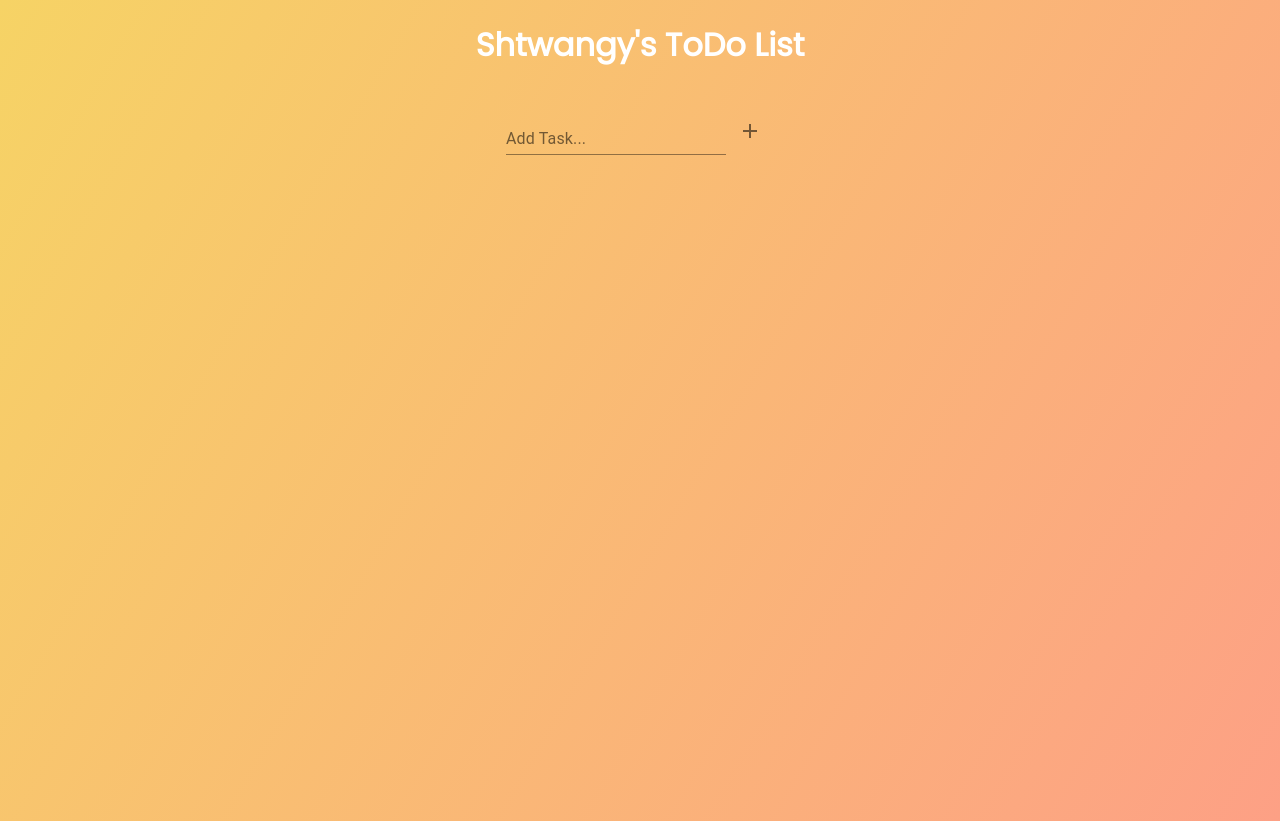
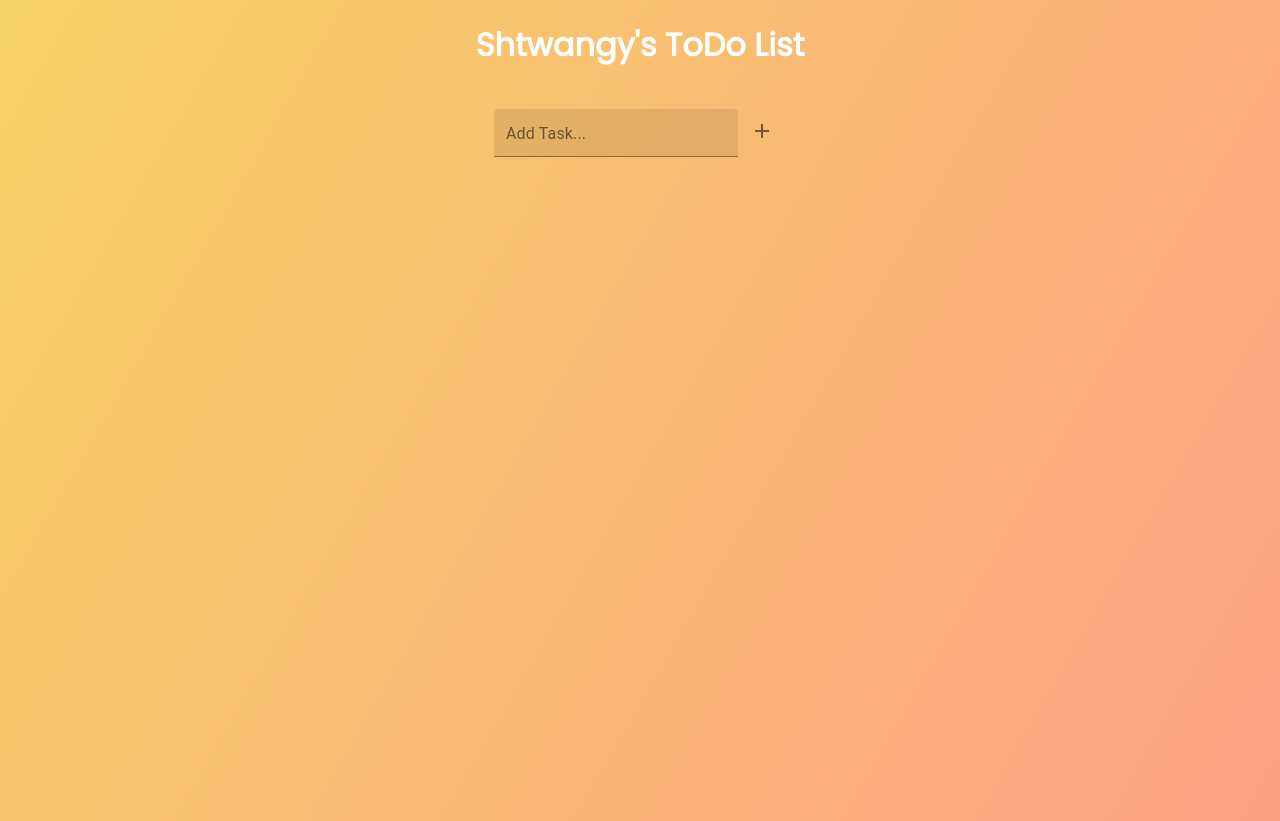
Before and after one commit to shtwangy/react-todo-app, a React (Create React App) app: page / in a window 1280 px wide. Built offline with nearby package versions, Linux system fonts and the light colour scheme.

Commit message:
feat(src/components/TextInput): add argument to onChange prop. variant to be filled.

```diff
--- a/src/components/UIKit/TextInput.tsx
+++ b/src/components/UIKit/TextInput.tsx
@@ -9,7 +9,7 @@ interface Props {
     rows: number;
     value: string;
     type: React.InputHTMLAttributes<unknown>['type'];
-    onChange: () => void;
+    onChange: (e: React.ChangeEvent<HTMLInputElement>) => void;
 }
 
 const TextInput: FC<Props> = (props: Props) => {
@@ -24,6 +24,7 @@ const TextInput: FC<Props> = (props: Props) => {
             value={props.value}
             type={props.type}
             onChange={props.onChange}
+            variant="filled"
         />
     );
 };
```
